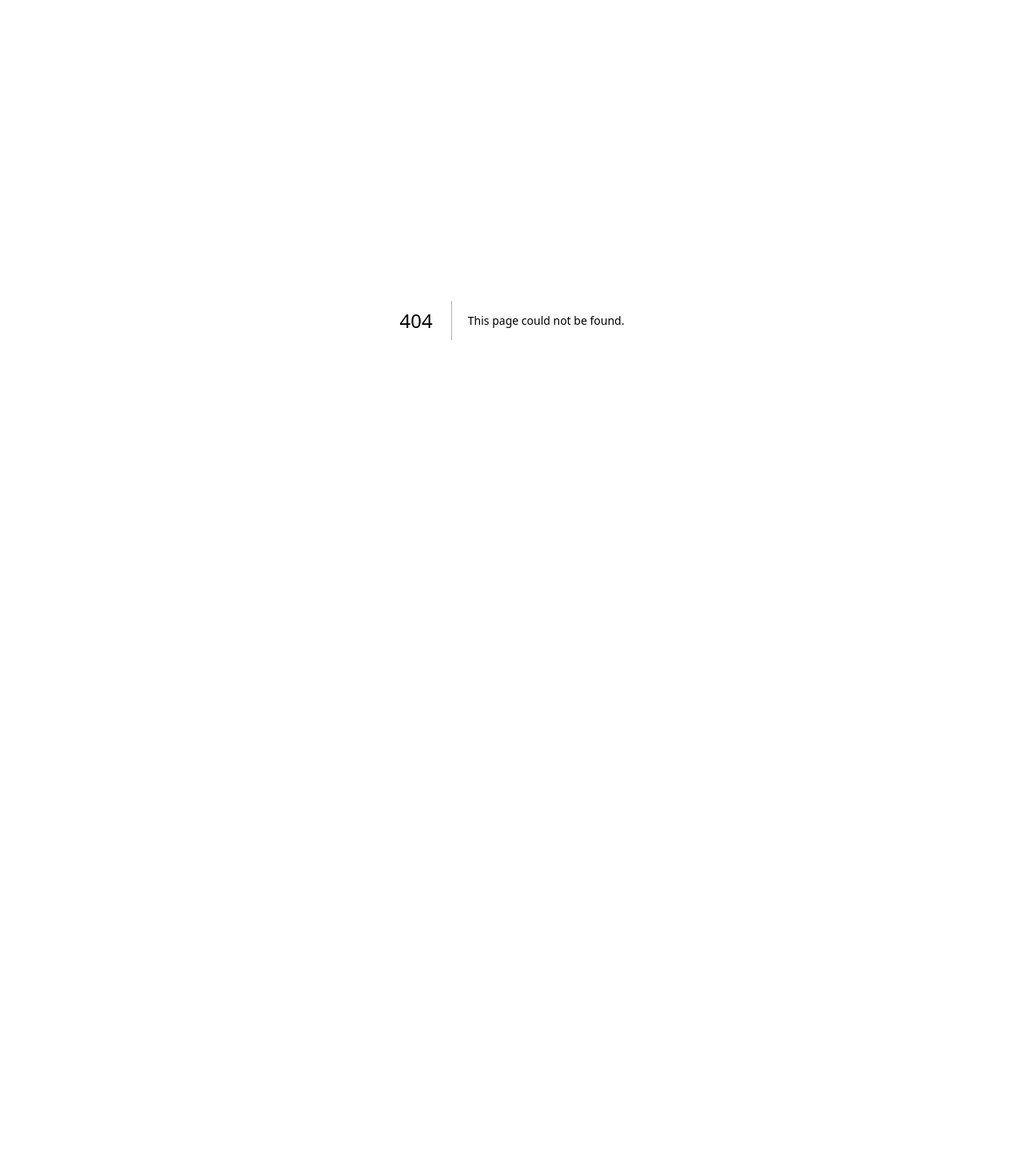
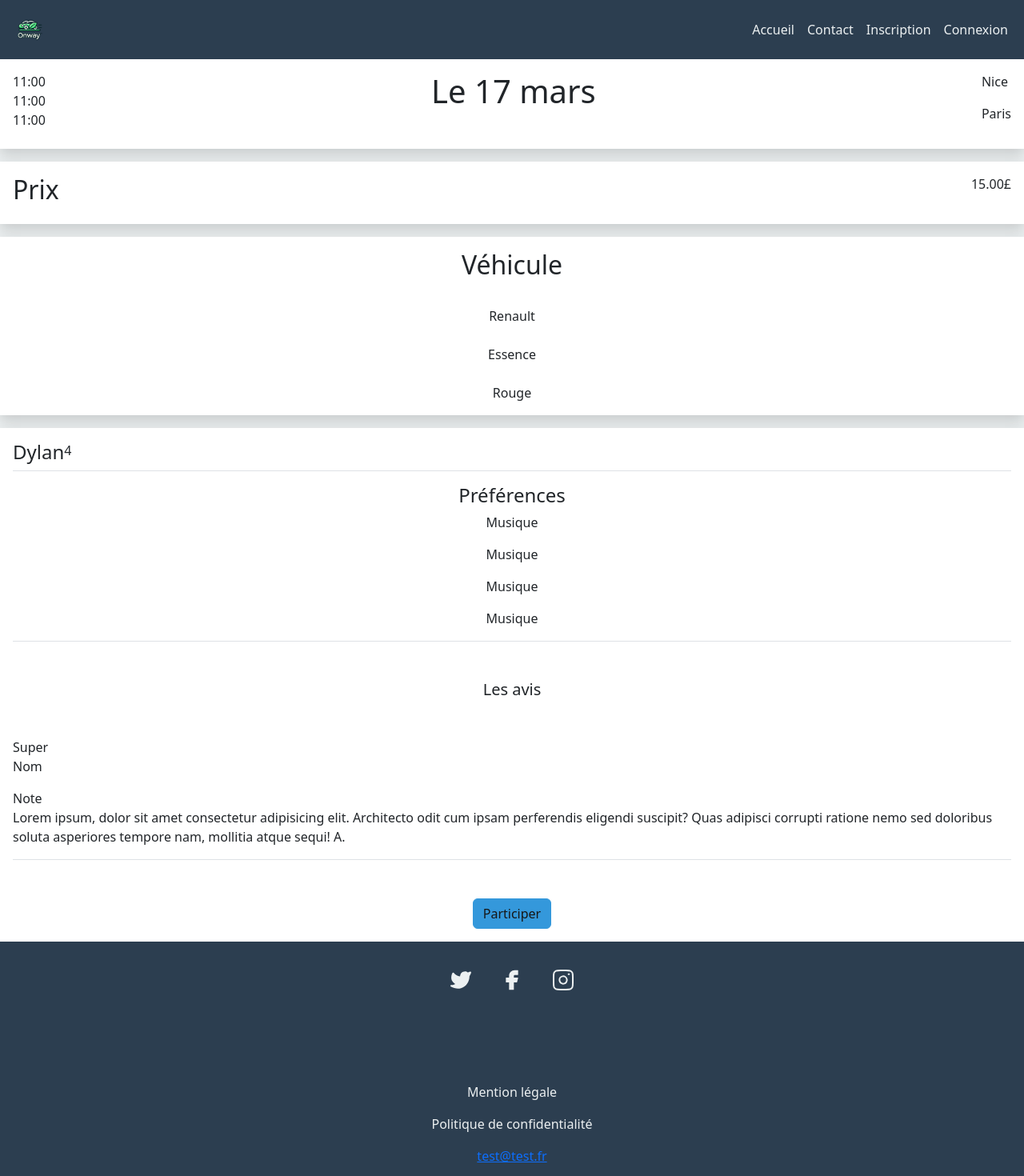
Before and after one commit to MickaelGP/Projet_Front_OnWay, a Next.js app: page /details-covoit/1 in a window 1280 px wide. Before the commit this address had no page. Shown: the top 1470 px of the page at 80% size. Before the commit the page ends 800 px from the top, so only its background shows below. Built offline with nearby package versions, Linux system fonts and the light colour scheme.

Commit message:
Fin recherche

```diff
--- /dev/null
+++ b/src/app/details-covoit/[covoitId]/page.tsx
@@ -0,0 +1,109 @@
+"use client"
+
+import Footer from "@/ui/Footer/Footer"
+import NavBar from "@/ui/Nav/NavBar"
+import styles from '@/ui/Form/styles/rechercheCovoit.module.css'
+//import { useParams } from "next/navigation"
+
+export default function DetailCovoitPage() {
+    // const params = useParams<{covoitId: string}>()
+    // console.log(params.covoitId)
+    return (<>
+        <NavBar />
+            <main className={`${styles.rechercheBackground}`}>
+                <section className="d-flex justify-content-between bg-white shadow p-3 mb-3">
+                    <div className="d-flex flex-column">
+                        <span>11:00</span>
+                        <span>11:00</span>
+                        <span>11:00</span>
+                    </div>
+                    <div>
+                        <h1>Le 17 mars</h1>
+                    </div>
+                    <div>
+                        <div>
+                            <p>Nice</p>
+                        </div>
+                        <div>
+                            <p>Paris</p>
+                        </div>
+                    </div>
+                </section>
+                <section className="d-flex justify-content-between bg-white shadow p-3 mb-3">
+                    <h2>Prix</h2>
+                    <span>15.00£</span>
+                </section>
+                <section className="text-center bg-white shadow p-3 mb-3">
+                    <h2>Véhicule</h2>
+                    <div>
+                        <div>
+                            <div>
+                                <img src="" alt="" />
+                            </div>
+                            <div>
+                                Renault
+                            </div>
+                        </div>
+                        <div>
+                            <div>
+                                <img src="" alt="" />
+                            </div>
+                            <div>
+                                Essence
+                            </div>
+                        </div>
+                        <div>
+                            <div>
+                                <img src="" alt="" />
+                            </div>
+                            <div>
+                                Rouge
+                            </div>
+                        </div>
+                    </div>
+                </section>
+                <section className="bg-white shadow p-3">
+                    <div className="d-flex border-bottom ">
+                        <div>
+                            <img src="" alt="" />
+                        </div>
+                        <div>
+                            <h4>Dylan</h4>
+                        </div>
+                        <div>
+                            <img src="" alt="" />
+                            <span>4</span>
+                        </div>
+                    </div>
+                    <div className="text-center my-3 border-bottom">
+                        <h4>Préférences</h4>
+                        <p>Musique</p>
+                        <p>Musique</p>
+                        <p>Musique</p>
+                        <p>Musique</p>
+                    </div>
+                    <div>
+                        <h5 className="text-center my-5">Les avis</h5>
+                        <div className="border-bottom pb-3">
+                            <div>
+                                <img src="" alt="" />
+                                <span>Super</span>
+                            </div>
+                            <div>
+                                <p>Nom</p>
+                                <span>Note</span>
+                            </div>
+                            <div>
+                                Lorem ipsum, dolor sit amet consectetur adipisicing elit. Architecto odit cum ipsam perferendis eligendi suscipit?
+                                Quas adipisci corrupti ratione nemo sed doloribus soluta asperiores tempore nam, mollitia atque sequi! A.
+                            </div>
+                        </div>
+                    </div>
+                    <div className="text-center mt-5">
+                        <button className="btn btn-primary"> Participer</button>
+                    </div>
+                </section>
+            </main>
+        <Footer />
+    </>)
+}
```
Also changed, not shown: src/app/recherche-covoiturage/page.tsx (+9 -2 lines), src/interfaces/rechercheCovoitData.ts (added, +9 -0 lines), src/ui/Form/FormRechercheCovoit.tsx (+17 -19 lines), src/ui/card/covoitCard.tsx (+25 -24 lines), src/utils/dateHeure.ts (added, +44 -0 lines).
